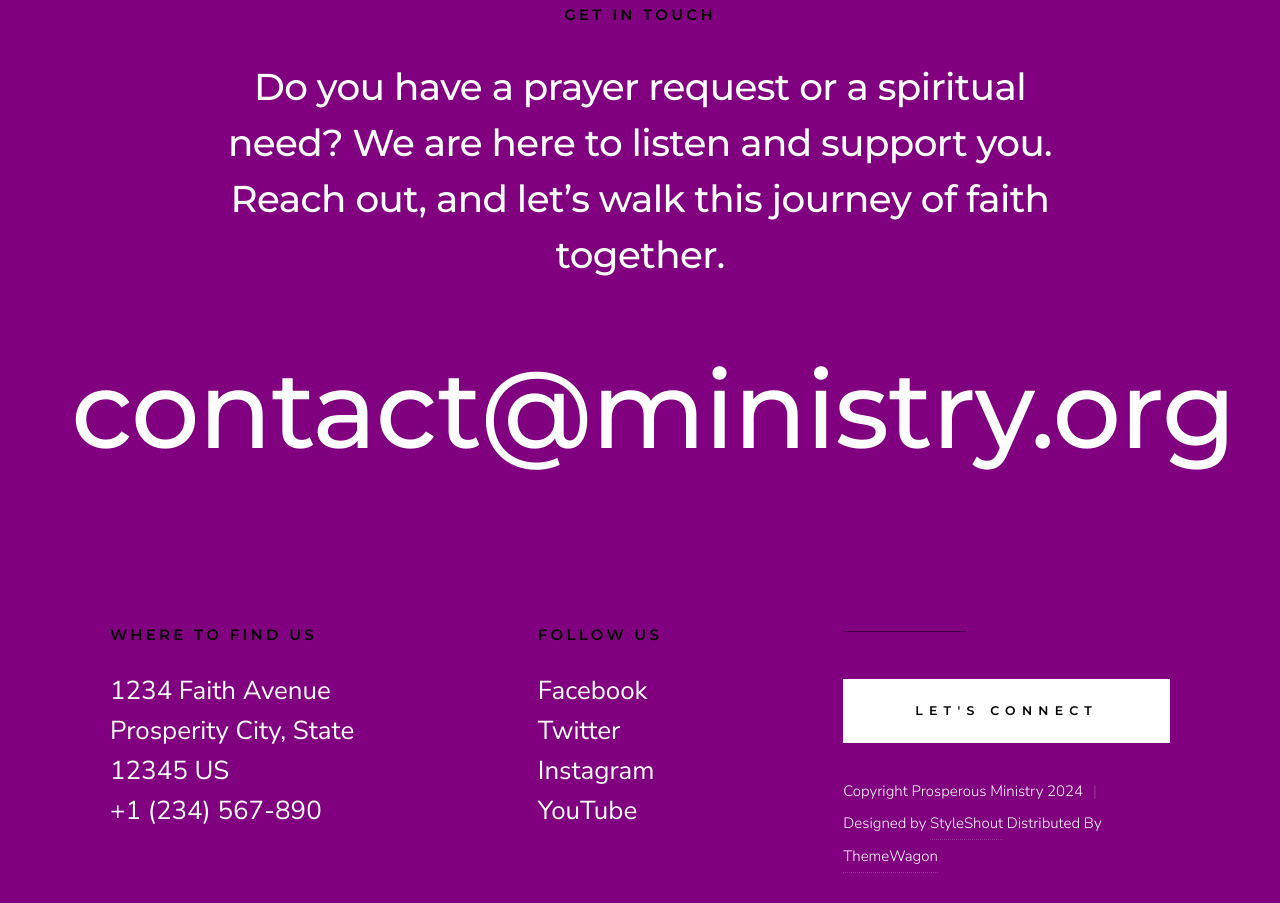
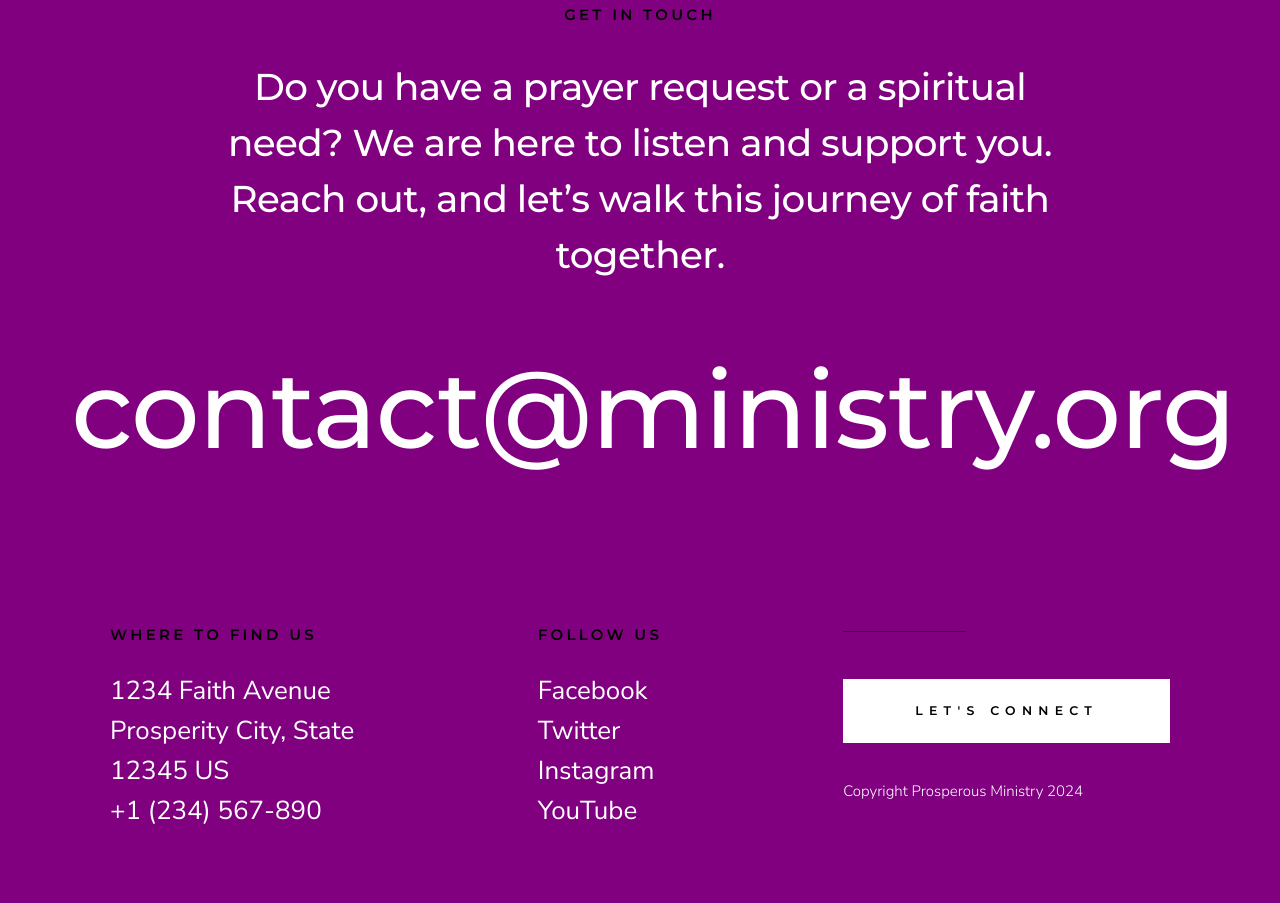
Before and after one commit to fiyinfholuwa/prosperous-ministry, a plain HTML site: page index.html in a window 1280 px wide. Shown: the part 4793-5696 px from the top of the page. Drawn offline with Linux system fonts and the light colour scheme.

Commit message:
first commit

```diff
--- a/index.html
+++ b/index.html
@@ -380,7 +380,7 @@
 
                 <div class="ss-copyright">
                     <span>Copyright Prosperous Ministry 2024</span>
-                    <span>Designed by <a href="https://www.styleshout.com/">StyleShout</a> Distributed By <a href="https://themewagon.com">ThemeWagon</a></span>
+<!--                    <span>Designed by <a href="https://www.styleshout.com/">StyleShout</a> Distributed By <a href="https://themewagon.com">ThemeWagon</a></span>-->
                 </div>
             </div>
 
```
